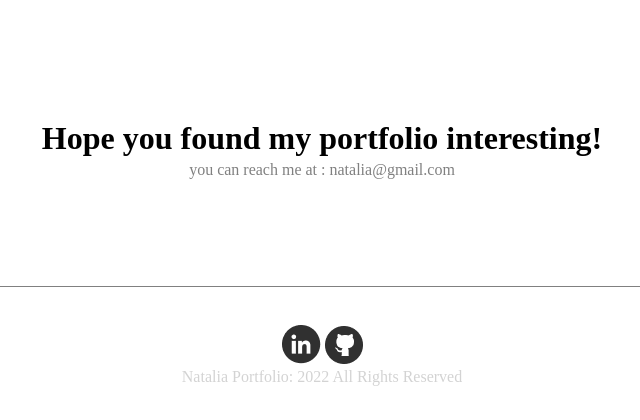
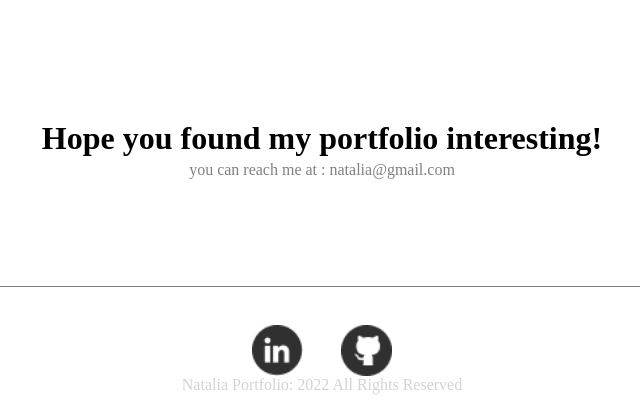
Before and after one commit to akash-techis/new-portfolio, a PHP site: page / in a window 1280 px wide. Shown: the part 2468-2888 px from the top of the page, without its empty margins (318-958 px from the left). Before the commit the page ends 2854 px from the top, so only its background shows below. Run offline with PHP 8.4, Linux system fonts and the light colour scheme.

Commit message:
footer update

```diff
--- a/styles.css
+++ b/styles.css
@@ -170,6 +170,16 @@ footer {
     color: lightgray;
     padding: 3% 0 2% 0;
 }
+footer .foot .img-container{
+    display: flex;
+    justify-content: center;
+    align-items: center;
+    gap: 3%;
+
+}
+footer .foot .img-container img {
+    width: 4%;
+}
 
 
 @media screen and (max-width: 500px) {
```
